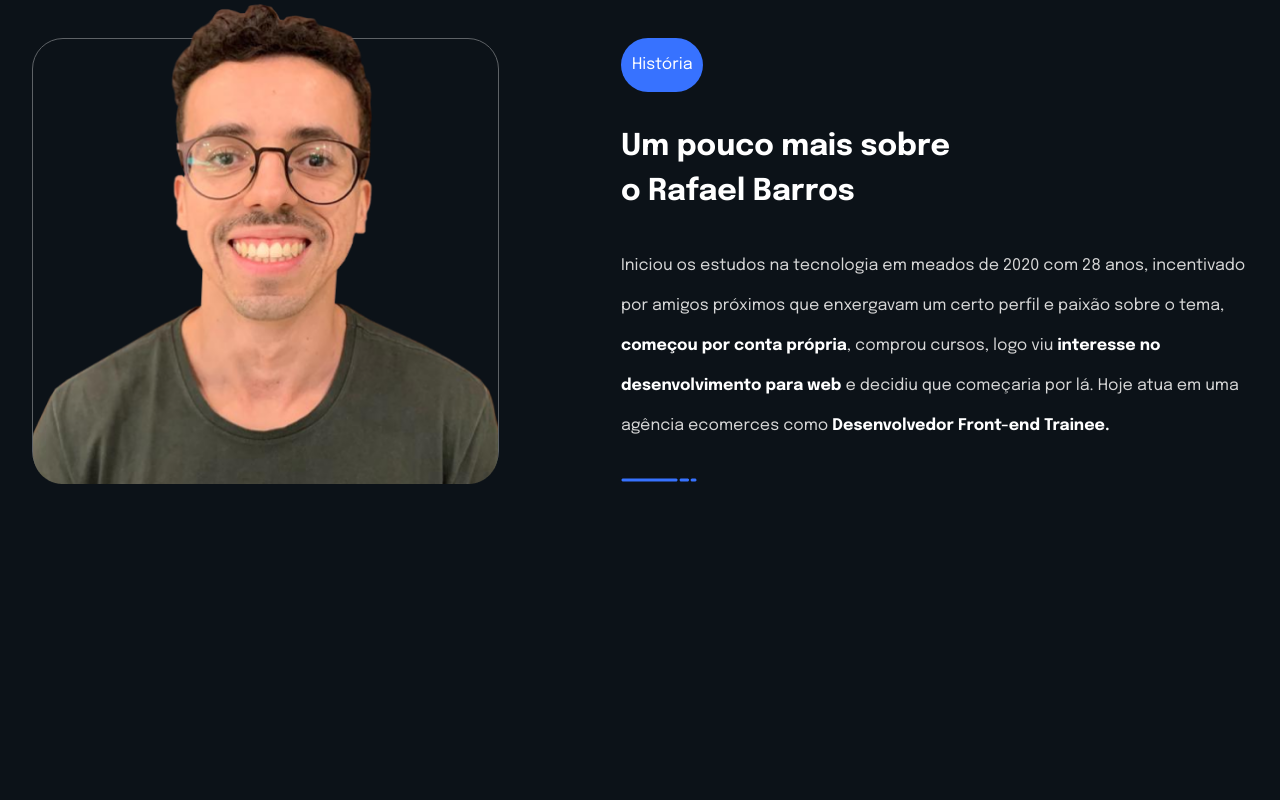
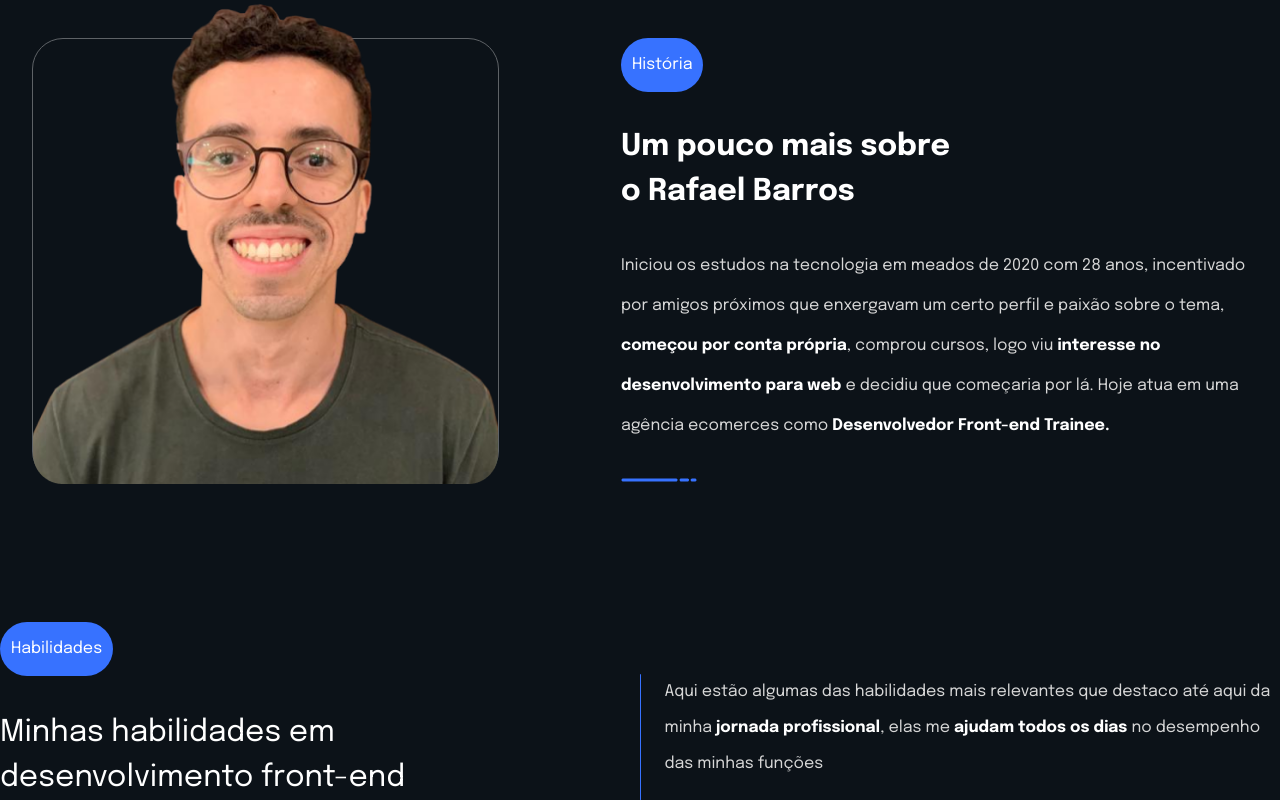
Before and after one commit to dev-rafael92as/portfolio-lp, a React (Vite) app: page / in a window 1280 px wide. Shown: the part 784-1584 px from the top of the page. Before the commit the page ends 1394 px from the top, so only its background shows below. Built offline with nearby package versions, Linux system fonts and the light colour scheme.

Commit message:
Feat: Initial skill session

```diff
--- a/src/App.tsx
+++ b/src/App.tsx
@@ -1,6 +1,7 @@
 import Header from "./components/Header/Header";
-import HistorySession from "./components/HistorySession/HistorySession";
-import StartSession from "./components/StartSession/StartSession";
+import HistorySession from "./components/HistorySession";
+import SkillSession from "./components/SkillSession";
+import StartSession from "./components/StartSession";
 
 function App() {
 
@@ -12,6 +13,8 @@ function App() {
         <StartSession />
 
         <HistorySession />
+
+        <SkillSession />
       </main>
     </>
   )
--- /dev/null
+++ b/src/components/SkillSession.tsx
@@ -0,0 +1,22 @@
+import FlagContent from './FlagContent/FlagContent'
+
+const SkillSession = () => {
+  return (
+    <section>
+        <div className='flex max-w-[1359px] mx-auto pt-16 relative'>
+            <div className='flex flex-col w-full'>
+                <div className='absolute top-3'>
+                    <FlagContent flagContent='Habilidades' />
+                </div>
+                <h4 className='mt-9 text-3xl leading-[45px] max-w-[432px]'>Minhas habilidades em desenvolvimento front-end</h4>
+            </div>
+            <div className='h-auto w-[2px] bg-primaryBlue rounded-3xl mx-6'></div>
+            <div className='w-full'>
+                <p className='text-grayText text-base leading-[36px] max-w-[628px]'>Aqui estão algumas das habilidades mais relevantes que destaco até aqui da minha <strong className='text-white'>jornada profissional</strong>, elas me <strong className='text-white'>ajudam todos os dias</strong> no desempenho das minhas funções</p>
+            </div>
+        </div>
+    </section>
+  )
+}
+
+export default SkillSession
```
Also changed, not shown: src/components/HistorySession.tsx (renamed from src/components/HistorySession/HistorySession.tsx, +3 -4 lines), src/components/StartSession.tsx (renamed from src/components/StartSession/StartSession.tsx, +4 -4 lines).
